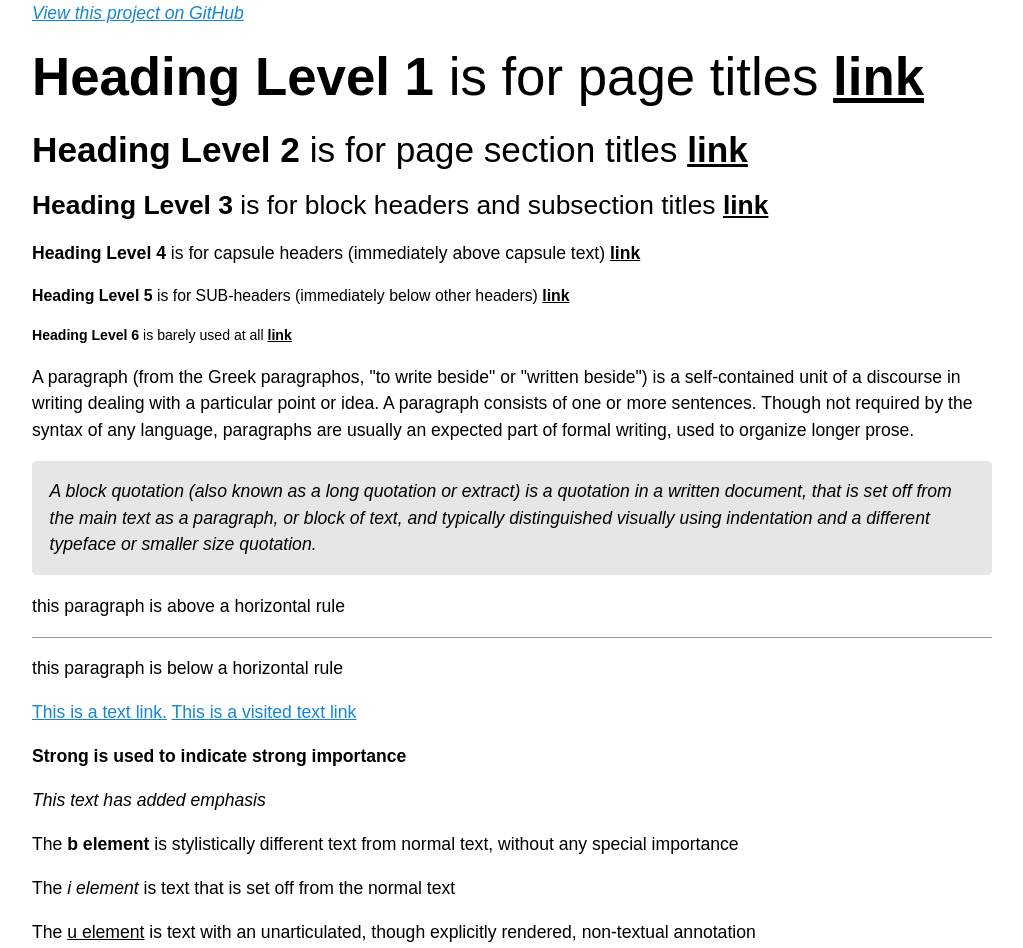
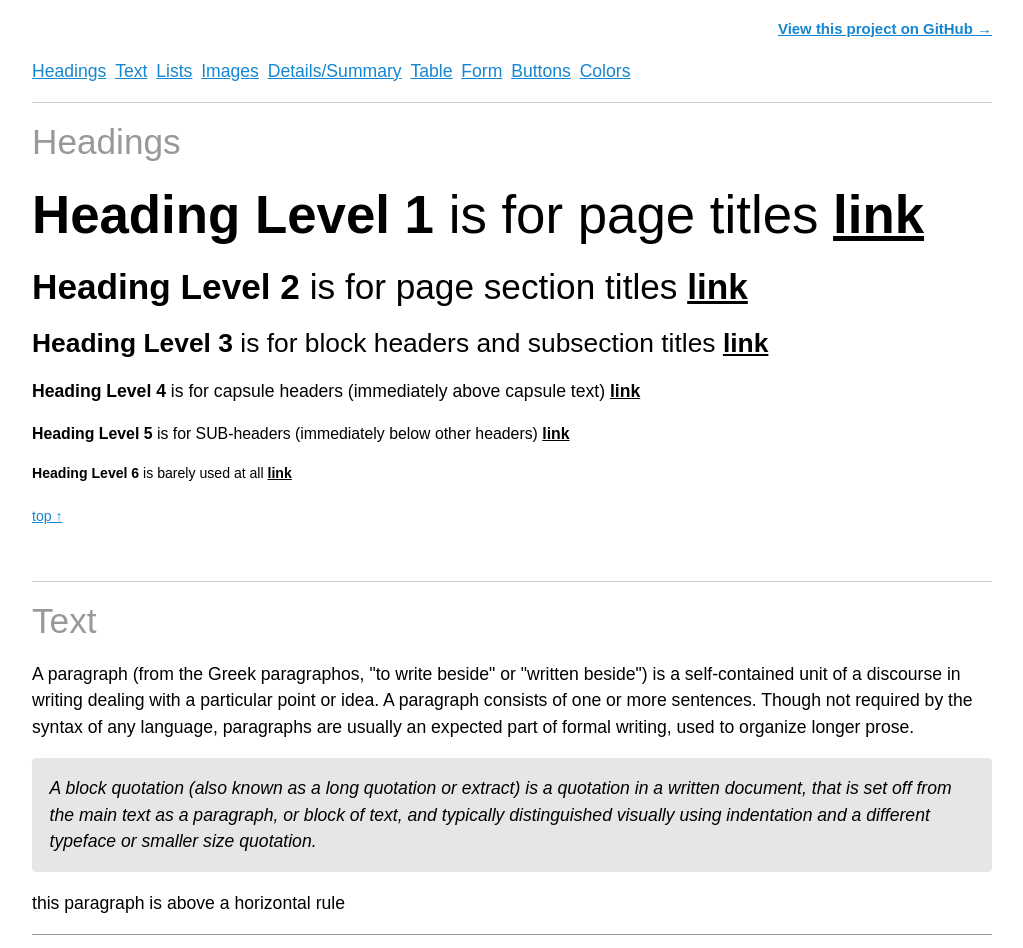
Before and after one commit to axoplasm/skeletor, an Eleventy site: page views/index.html in a window 1280 px wide. Shown: the top 948 px of the page, without its empty margins (128-1151 px from the left). Built offline with nearby package versions, Linux system fonts and the light colour scheme; Eleventy itself is replaced by a stand-in of ours; files that its build step writes are made by us from their sources.

Commit message:
cleaner/fancier layout

```diff
--- a/layouts/base.html
+++ b/layouts/base.html
@@ -10,7 +10,7 @@
     <body>
         <div id="top" role="document">
             <aside>
-                <a href="https://github.com/axoplasm/skeletor"><em>View this project on GitHub</em></a>
+                <strong><a href="https://github.com/axoplasm/skeletor">View this project on GitHub →</a></strong>
             </aside>
             <main>
                 {{ content }}
--- a/sass/_base.scss
+++ b/sass/_base.scss
@@ -35,6 +35,7 @@ html {
     @include breakpoint($small-width) {
         font-size: calc(var(--default-font-size) * 1.1);
     }
+    scroll-behavior: smooth;
 }
 @media (prefers-color-scheme: dark) {
     html {
--- a/sass/_local.scss
+++ b/sass/_local.scss
@@ -5,6 +5,34 @@ div[role='document'] {
     padding-inline: 1rem;
     @include breakpoint(calc($large-width + 2rem)) {
         padding-inline: 0;
+    }
+    // styleguide page elements
+    & > aside {
+        font-size: 85%;
+        margin-block: 1rem;
+        text-align: end;
+    }
+    & > footer {
+        border-block-start: var(--default-border-width) solid var(--whisper);
+        font-size: 85%;
+        margin-block: 1rem;
+        padding-block-start: 1rem;
+    }
+    & > main {
+        & > nav {
+            menu {
+                display: flex;
+                flex-wrap: wrap;
+                margin-inline: 0;
+            }
+            li {
+                margin-inline-end: 0.5rem;
+            }
+        }
+        & > section {
+            border-block-start: var(--default-border-width) solid var(--whisper);
+            margin-block-end: 3rem;
+        }
     }
 }
 
--- a/views/index.html
+++ b/views/index.html
@@ -16,7 +16,21 @@ abstract-colors:
 - highlight
 - hero
 ---
-<section>
+<nav id="page-nav">
+    <menu>
+        <li><a href="#heading">Headings</a></li>
+        <li><a href="#text">Text</a></li>
+        <li><a href="#lists">Lists</a></li>
+        <li><a href="#images">Images</a></li>
+        <li><a href="#details-summary">Details/Summary</a></li>
+        <li><a href="#table">Table</a></li>
+        <li><a href="#form">Form</a></li>
+        <li><a href="#buttons">Buttons</a></li>
+        <li><a href="#colors">Colors</a></li>
+    </menu>
+</nav>
+<section id="headings">
+    <h2 class="fg-hushed"><small>Headings</small></h2>
     <hgroup>
         <h1>Heading Level 1 <small>is for page titles</small> <a href="//example.com">link</a></h1>
         <h2>Heading Level 2 <small> is for page section titles</small> <a href="//example.com">link</a></h2>
@@ -25,7 +39,11 @@ abstract-colors:
         <h5>Heading Level 5 <small>is for SUB-headers (immediately below other headers)</small> <a href="//example.com">link</a></h5>
         <h6>Heading Level 6 <small>is barely used at all</small> <a href="//example.com">link</a></h6>
     </hgroup>
+    <p><small><a href="#top">top ↑</a></small></p>
+</section>
 
+<section id="text">
+    <h2 class="fg-hushed"><small>Text</small></h2>
     <p>A paragraph (from the Greek paragraphos, "to write beside" or "written beside") is a self-contained unit of a discourse in writing dealing with a particular point or idea. A paragraph consists of one or more sentences. Though not required by the syntax of any language, paragraphs are usually an expected part of formal writing, used to organize longer prose.</p>
 
     <blockquote>
@@ -75,6 +93,12 @@ abstract-colors:
     <p><samp>This is sample output from a computer program</samp></p>
 
     <p>The <var>variable element</var>, such as <var>x</var> = <var>y</var></p>
+
+    <p><small><a href="#top">top ↑</a></small></p>
+</section>
+
+<section id="lists">
+    <h2 class="fg-hushed"><small>Lists</small></h2>
     <ul>
         <li>This is a list item in an unordered list</li>
         <li>An unordered list is a list in which the sequence of items is not important. Sometimes, an unordered list is a bulleted list. And this is a long list item in an unordered list that can wrap onto a new line. </li>
@@ -100,9 +124,16 @@ abstract-colors:
         </li>
         <li>This is the last list item</li>
     </ol>
+    <p><small><a href="#top">top ↑</a></small></p>
 </section>
 
-<section>
+<section id="images">
+    <h2 class="fg-hushed"><small>Images</small></h2>
+    <p><small><a href="#top">top ↑</a></small></p>
+</section>
+
+<section id="details-summary">
+    <h2 class="fg-hushed"><small>Details/Summary</small></h2>
     <details>
         <summary>Summary of details</summary>
         <div>
@@ -111,7 +142,8 @@ abstract-colors:
     </details>
 </section>
 
-<section>
+<section id="table">
+    <h2 class="fg-hushed"><small>Table</small></h2>
     <table border=1>
         <thead>
             <tr>
@@ -164,7 +196,11 @@ abstract-colors:
             </tr>
         </tbody>
     </table>
+    <p><small><a href="#top">top ↑</a></small></p>
+</section>
 
+<section id="form">
+    <h2 class="fg-hushed"><small>Form</small></h2>
     <form>
         <fieldset>
             <legend>Fieldset with legend</legend>
@@ -251,15 +287,21 @@ abstract-colors:
             </div>
         </fieldset>
     </form>
+    <p><small><a href="#top">top ↑</a></small></p>
+</section>
 
+<section id="buttons">
+    <h2 class="fg-hushed"><small>Buttons</small></h2>
     <p>
     <a href="foobar.foo" class="button">Button</a>
     <a href="foobar.foo" class="button-hot">Hot button</a>
     <a href="foobar.foo" class="button-cool">Cool Button</a>
     </p>
+    <p><small><a href="#top">top ↑</a></small></p>
 </section>
 
-<section>
-    <h2>Color abstractions</h2>
+<section id="colors">
+    <h2 class="fg-hushed"><small>Colors</small></h2>
     {% include 'color-table.html', colors: abstract-colors %}
+    <p><small><a href="#top">top ↑</a></small></p>
 </section>
```
Also changed, not shown: public/index.html (+48 -6 lines), public/static/css/screen.css.
